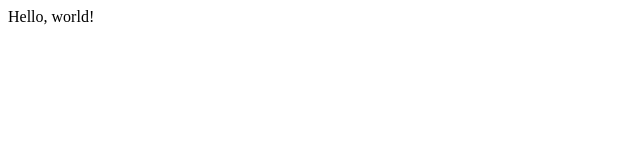
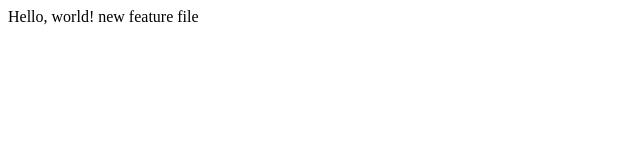
Before and after one commit to avneets93/lecture1, a plain HTML site: page index.html in a window 1280 px wide. Shown: the whole page, without its empty margins (0-640 px from the left). Drawn offline with Linux system fonts and the light colour scheme.

Commit message:
feature changes

```diff
--- a/index.html
+++ b/index.html
@@ -5,5 +5,6 @@
 	</head>
 	<body>
 		Hello, world!
+		new feature file
 	</body>
 </html>
```
